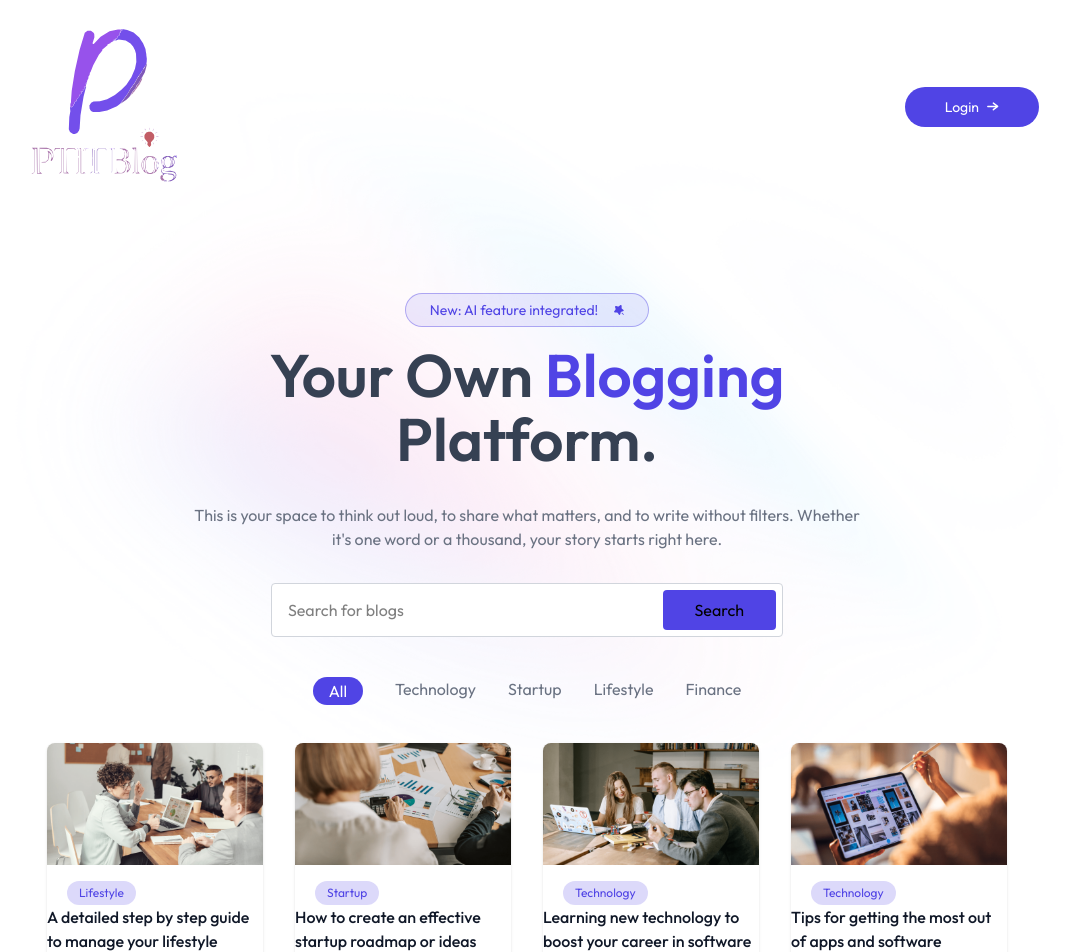
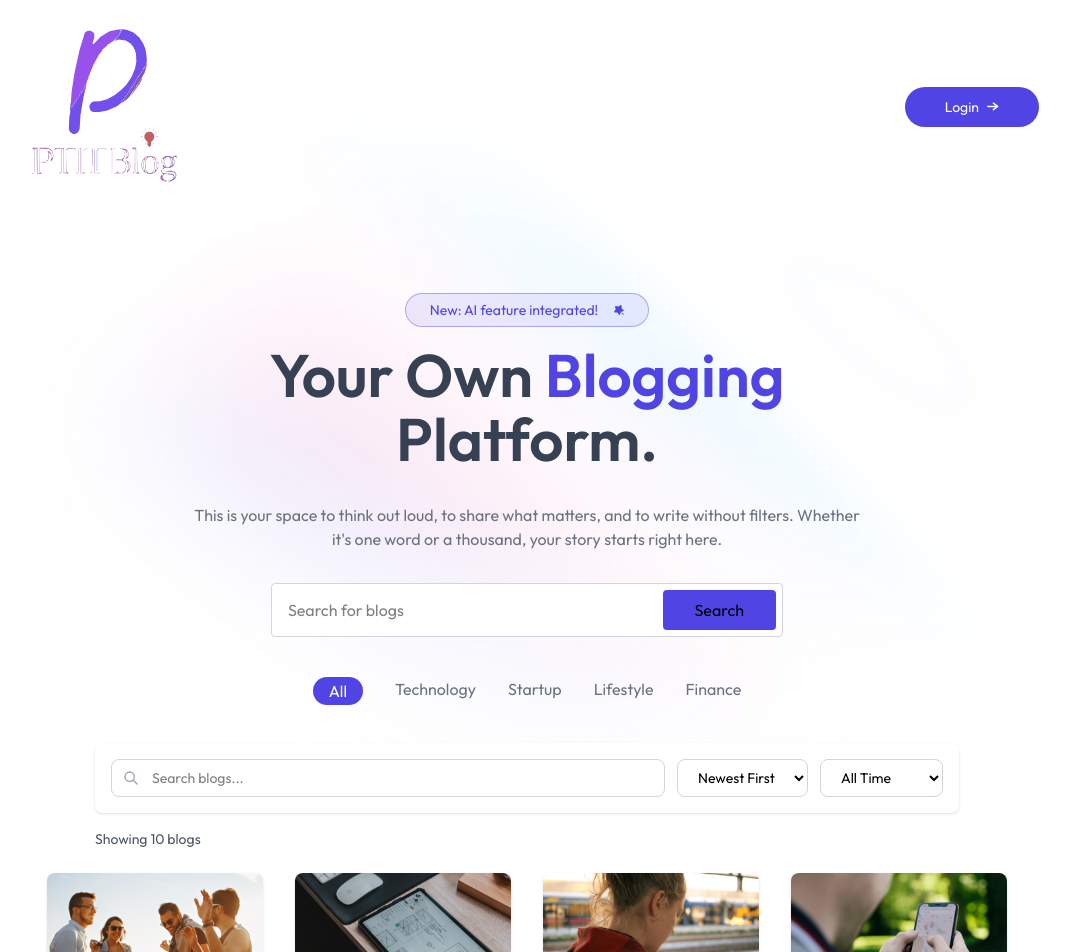
Before and after one commit to khongpc-ptit/AI-powered-Blog-web, a React (Vite) app in the folder client/: page / in a window 1280 px wide. Shown: the top 952 px of the page, without its empty margins (113-1183 px from the left). Built offline with nearby package versions, Linux system fonts and the light colour scheme.

Commit message:
feat(fe): enhance BlogList with search, sort, and date filter for user homepage

```diff
--- a/client/src/components/BlogList.jsx
+++ b/client/src/components/BlogList.jsx
@@ -1,12 +1,96 @@
-import React, { useState } from "react";
+import React, { useState, useMemo } from "react";
 import { blogCategories, blog_data } from "../assets/assets";
 import { motion } from "motion/react";
 import BlogCard from "./BlogCard";
 
 const BlogList = () => {
   const [menu, setMenu] = useState("All");
+  const [searchQuery, setSearchQuery] = useState("");
+  const [sortBy, setSortBy] = useState("newest");
+  const [dateFilter, setDateFilter] = useState("all");
+
+  const getDateRange = (filter) => {
+    const now = new Date();
+    const today = new Date(now.getFullYear(), now.getMonth(), now.getDate());
+
+    switch (filter) {
+      case "today":
+        return { start: today, end: new Date(today.getTime() + 86400000) };
+      case "week":
+        const weekStart = new Date(today);
+        weekStart.setDate(today.getDate() - today.getDay());
+        const weekEnd = new Date(weekStart);
+        weekEnd.setDate(weekStart.getDate() + 7);
+        return { start: weekStart, end: weekEnd };
+      case "month":
+        const monthStart = new Date(now.getFullYear(), now.getMonth(), 1);
+        const monthEnd = new Date(now.getFullYear(), now.getMonth() + 1, 1);
+        return { start: monthStart, end: monthEnd };
+      default:
+        return null;
+    }
+  };
+
+  const filteredAndSortedBlogs = useMemo(() => {
+    let result = [...blog_data];
+
+    // Filter by category
+    if (menu !== "All") {
+      result = result.filter((blog) => blog.category === menu);
+    }
+
+    // Filter by search query
+    if (searchQuery.trim()) {
+      const query = searchQuery.toLowerCase();
+      result = result.filter(
+        (blog) =>
+          blog.title.toLowerCase().includes(query) ||
+          blog.description.toLowerCase().includes(query) ||
+          blog.category.toLowerCase().includes(query)
+      );
+    }
+
+    // Filter by date
+    if (dateFilter !== "all") {
+      const range = getDateRange(dateFilter);
+      if (range) {
+        result = result.filter((blog) => {
+          const blogDate = new Date(blog.createdAt);
+          return blogDate >= range.start && blogDate < range.end;
+        });
+      }
+    }
+
+    // Sort
+    result.sort((a, b) => {
+      switch (sortBy) {
+        case "newest":
+          return new Date(b.createdAt) - new Date(a.createdAt);
+        case "oldest":
+          return new Date(a.createdAt) - new Date(b.createdAt);
+        case "title-asc":
+          return a.title.localeCompare(b.title);
+        case "title-desc":
+          return b.title.localeCompare(a.title);
+        default:
+          return 0;
+      }
+    });
+
+    return result;
+  }, [menu, searchQuery, sortBy, dateFilter]);
+
+  const resetFilters = () => {
+    setSearchQuery("");
+    setSortBy("newest");
+    setDateFilter("all");
+  };
+
+  const hasActiveFilters = searchQuery || dateFilter !== "all";
+
   return (
     <div>
+      {/* Category Filter */}
       <div className="flex justify-center gap-4 sm:gap-8 my-10 relative">
         {blogCategories.map((item) => (
           <div key={item} className="relative">
@@ -28,13 +112,95 @@ const BlogList = () => {
           </div>
         ))}
       </div>
-      <div className=" grid grid-cols-1 sm:grid-cols-2 md:grid-cols-3 xl:grid-cols-4 gap-8 mb-24 mx-8 sm:mx-16 xl:mx-40">
-        {blog_data
-          .filter((blog) => (menu === "All" ? true : blog.category === menu))
-          .map((blog) => (
+
+      {/* Search and Filter Bar */}
+      <div className="max-w-4xl mx-auto px-4 mb-6">
+        <div className="flex flex-wrap gap-3 items-center bg-white p-4 rounded-lg shadow-sm">
+          {/* Search Input */}
+          <div className="relative flex-1 min-w-[200px]">
+            <input
+              type="text"
+              placeholder="Search blogs..."
+              value={searchQuery}
+              onChange={(e) => setSearchQuery(e.target.value)}
+              className="w-full px-4 py-2 pl-10 text-sm border border-gray-300 rounded-lg focus:outline-none focus:ring-2 focus:ring-primary/50 focus:border-primary"
+            />
+            <svg
+              className="absolute left-3 top-1/2 -translate-y-1/2 w-4 h-4 text-gray-400"
+              fill="none"
+              stroke="currentColor"
+              viewBox="0 0 24 24"
+            >
+              <path
+                strokeLinecap="round"
+                strokeLinejoin="round"
+                strokeWidth={2}
+                d="M21 21l-6-6m2-5a7 7 0 11-14 0 7 7 0 0114 0z"
+              />
+            </svg>
+          </div>
+
+          {/* Sort Dropdown */}
+          <select
+            value={sortBy}
+            onChange={(e) => setSortBy(e.target.value)}
+            className="px-4 py-2 text-sm border border-gray-300 rounded-lg focus:outline-none focus:ring-2 focus:ring-primary/50 focus:border-primary bg-white"
+          >
+            <option value="newest">Newest First</option>
+            <option value="oldest">Oldest First</option>
+            <option value="title-asc">Title (A-Z)</option>
+            <option value="title-desc">Title (Z-A)</option>
+          </select>
+
+          {/* Date Filter */}
+          <select
+            value={dateFilter}
+            onChange={(e) => setDateFilter(e.target.value)}
+            className="px-4 py-2 text-sm border border-gray-300 rounded-lg focus:outline-none focus:ring-2 focus:ring-primary/50 focus:border-primary bg-white"
+          >
+            <option value="all">All Time</option>
+            <option value="today">Today</option>
+            <option value="week">This Week</option>
+            <option value="month">This Month</option>
+          </select>
+
+          {/* Reset Button */}
+          {hasActiveFilters && (
+            <button
+              onClick={resetFilters}
+              className="px-4 py-2 text-sm text-gray-600 hover:text-gray-800 hover:bg-gray-100 rounded-lg transition-colors"
+            >
+              Reset
+            </button>
+          )}
+        </div>
+
+        {/* Results Count */}
+        <div className="mt-4 text-sm text-gray-600">
+          Showing {filteredAndSortedBlogs.length} blog{filteredAndSortedBlogs.length !== 1 ? "s" : ""}
+          {menu !== "All" && ` in ${menu}`}
+          {hasActiveFilters && " (filtered)"}
+        </div>
+      </div>
+
+      {/* Blog Grid */}
+      {filteredAndSortedBlogs.length > 0 ? (
+        <div className="grid grid-cols-1 sm:grid-cols-2 md:grid-cols-3 xl:grid-cols-4 gap-8 mb-24 mx-8 sm:mx-16 xl:mx-40">
+          {filteredAndSortedBlogs.map((blog) => (
             <BlogCard key={blog._id} blog={blog} />
           ))}
-      </div>
+        </div>
+      ) : (
+        <div className="text-center py-16">
+          <p className="text-gray-500 text-lg">No blogs found matching your criteria.</p>
+          <button
+            onClick={resetFilters}
+            className="mt-4 px-6 py-2 bg-primary text-white rounded-full hover:bg-primary/90 transition-colors"
+          >
+            Clear Filters
+          </button>
+        </div>
+      )}
     </div>
   );
 };
```
